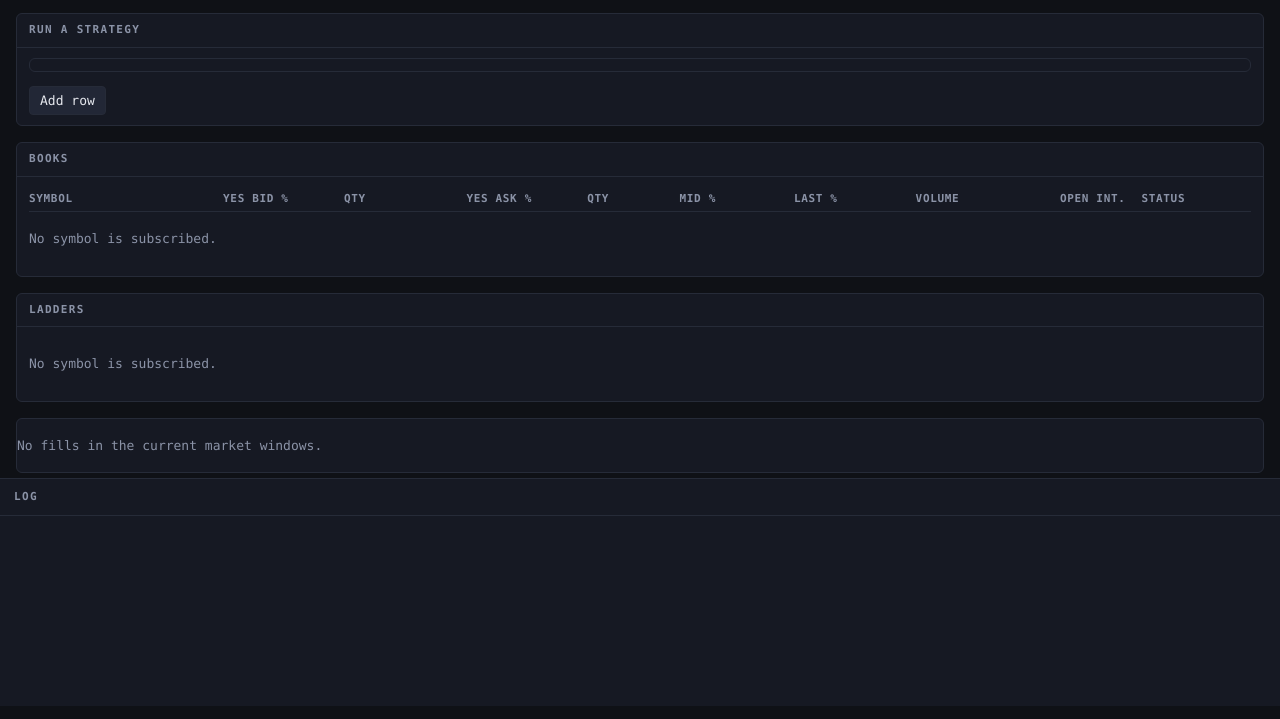
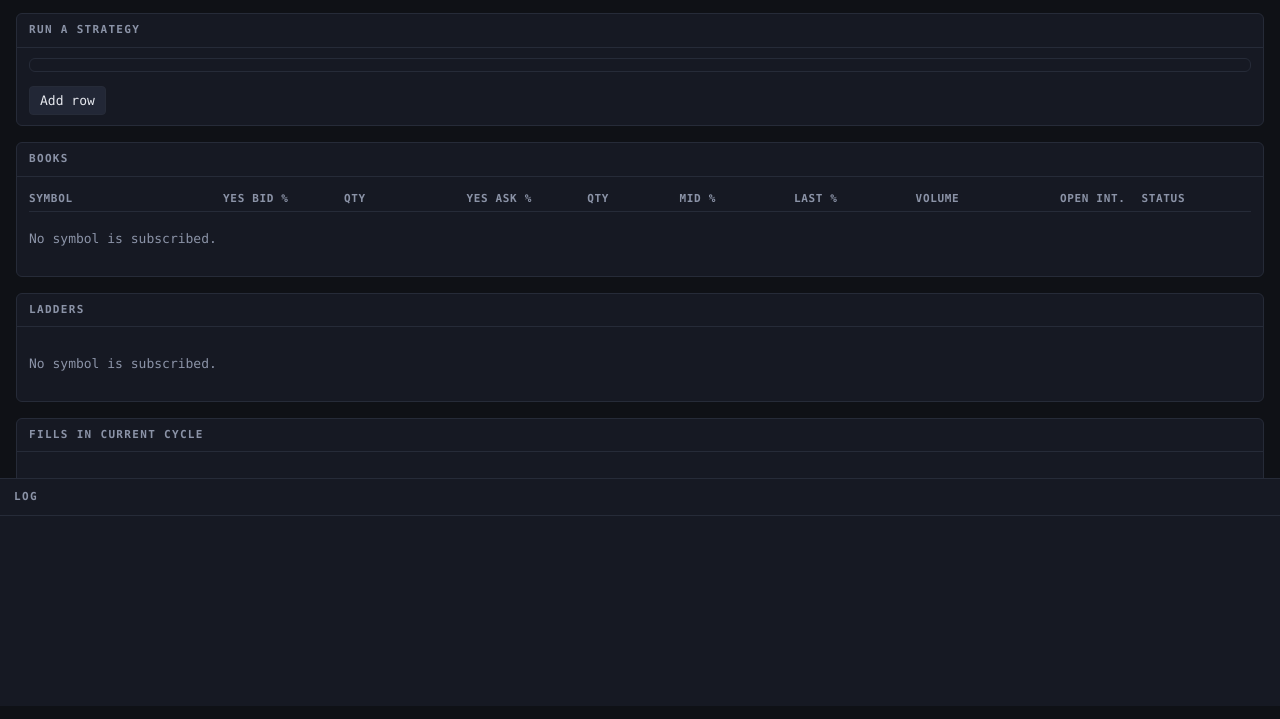
Before and after one commit to PankajRawatMET/CoinbasePredictionMarket, a plain HTML site: page gui/web/index.html in a window 1280 px wide. Shown: the part 94-813 px from the top of the page. Drawn offline with Linux system fonts and the light colour scheme.

Commit message:
minor UI fix

```diff
--- a/gui/web/index.html
+++ b/gui/web/index.html
@@ -319,7 +319,8 @@
   </section>
 
   <section data-view="fills">
-    <div class="panel">
+    <h2>Fills in Current Cycle</h2>
+    <div class="body">
       <table id="fills" hidden>
         <thead><tr>
           <th>Time (UTC)</th><th>Market</th><th>Side</th><th class="num">Quantity</th>
```
